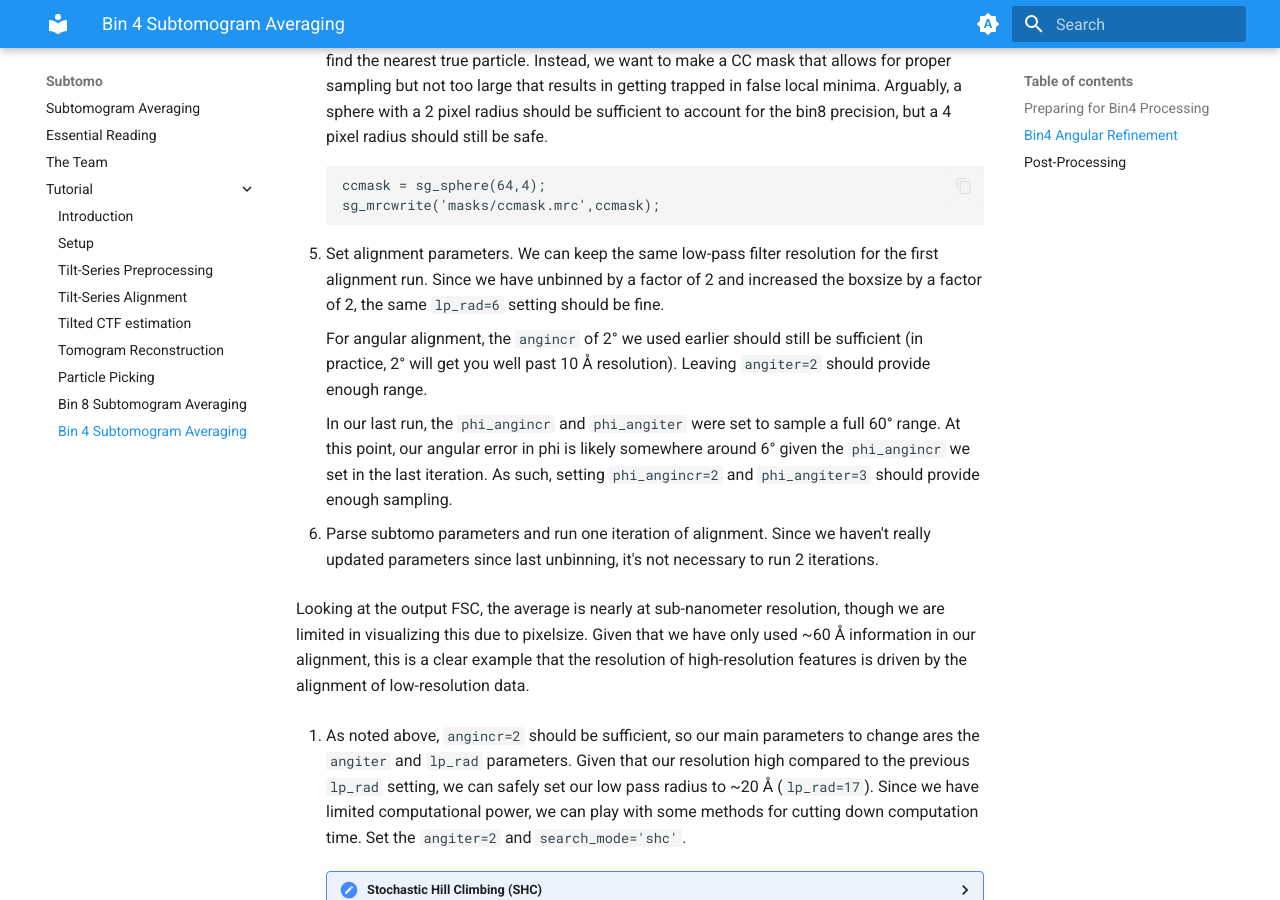
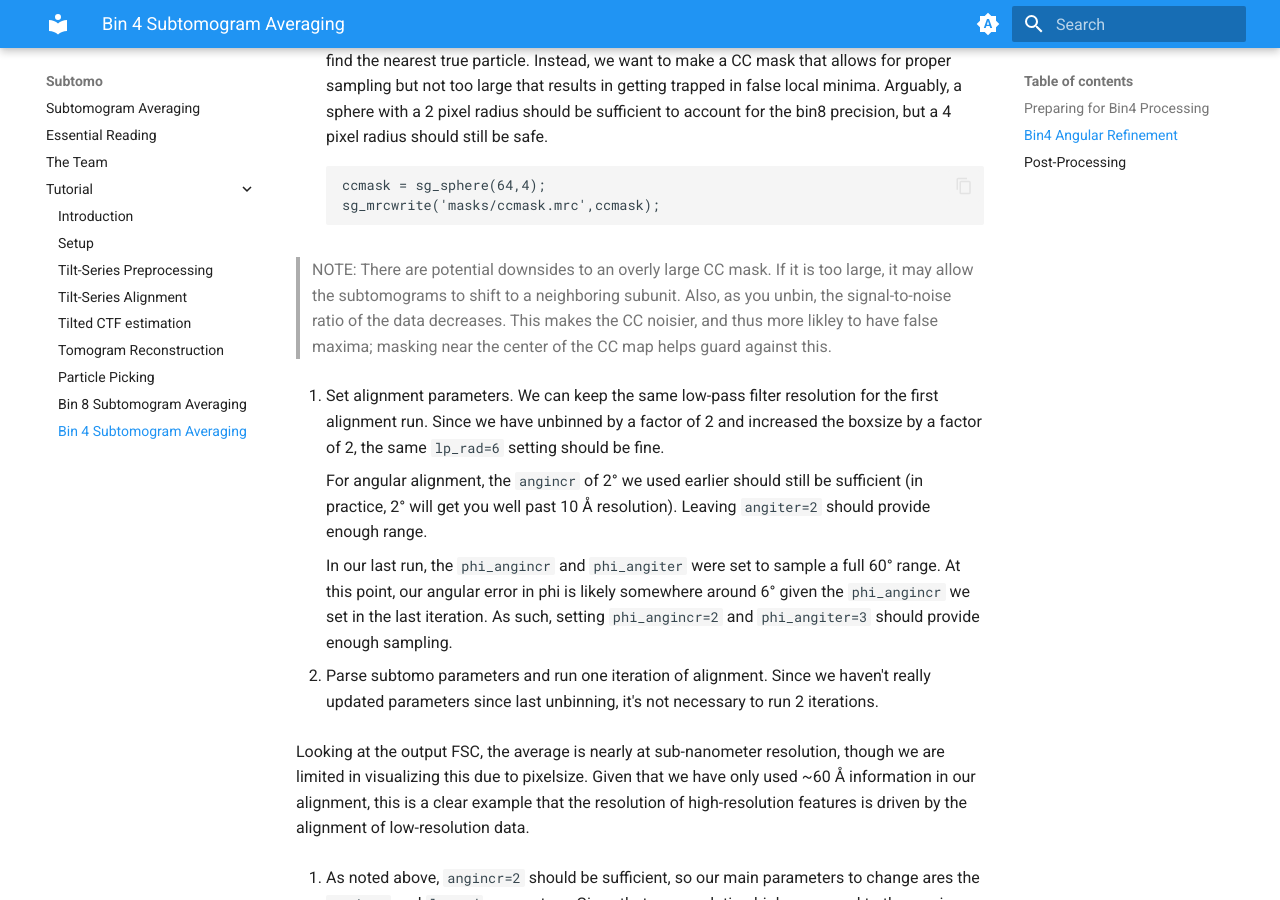
Before and after one commit to wan-lab-vanderbilt/subtomo-tutorials, an MkDocs documentation site: the page built from docs/hiv/bin4.md, in a window 1280 px wide and 900 px high, scrolled down 1504 px. Built offline with MkDocs 1.6.1 and Material for MkDocs 9.7.7, drawn with Linux system fonts in a browser that asks for light colours.

Commit message:
Update bin4.md

```diff
--- a/docs/hiv/bin4.md
+++ b/docs/hiv/bin4.md
@@ -59,6 +59,11 @@ Arguably, a sphere with a 2 pixel radius should be sufficient to account for the
 
         ccmask = sg_sphere(64,4);
         sg_mrcwrite('masks/ccmask.mrc',ccmask);
+
+   >NOTE: There are potential downsides to an overly large CC mask.
+   >If it is too large, it may allow the subtomograms to shift to a neighboring subunit.
+   >Also, as you unbin, the signal-to-noise ratio of the data decreases.
+   >This makes the CC noisier, and thus more likley to have false maxima; masking near the center of the CC map helps guard against this.
 
 1. Set alignment parameters.
 We can keep the same low-pass filter resolution for the first alignment run.
```
